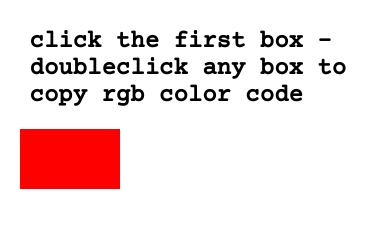
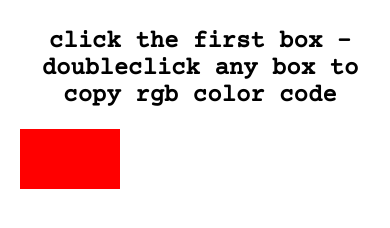
Before and after one commit to Bayo19/newColors, a plain HTML site: page index.html in a window 390 px wide. Shown: the part 78-306 px from the top of the page. Drawn offline with nearby package versions, Linux system fonts and the light colour scheme.

Commit message:
mad it responsive, thanks to reddit comment

```diff
--- a/index.css
+++ b/index.css
@@ -11,8 +11,13 @@
     /* IE10+ */
 }
 
-body {
+.container {
     padding: 5%;
+    position: relative;
+}
+
+h2 {
+    text-align: center;
 }
 
 .box {
@@ -28,8 +33,8 @@ body {
 
 #boxes {
     display: grid;
-    grid-template-columns: repeat(12, 1fr);
-    width: 100%;
+    grid-template-columns: repeat(auto-fit, minmax(100px, 1fr));
+    max-width: 100%;
     column-gap: 20px;
 }
 
--- a/index.html
+++ b/index.html
@@ -6,15 +6,18 @@
     <meta name="viewport" content="width=device-width, initial-scale=1.0">
     <meta http-equiv="X-UA-Compatible" content="ie=edge">
     <link rel="stylesheet" href="index.css">
-    <title>Document</title>
+    <title>boxColorThing</title>
 </head>
 
 <body>
-    <h1>Random Colors</h1>
-    <h2>click the first box</h2>
-    <div id="boxes">
+    <div class="container">
+        <h1>Random Colors</h1>
+        <h2>click the first box</h2>
+        <div id="boxes">
 
+        </div>
     </div>
+
     <script src="index.js"></script>
 </body>
 
--- a/index.js
+++ b/index.js
@@ -1,7 +1,7 @@
 function getRandomColor() {
-    let r = Math.floor(Math.random() * 255) + 1;
-    let g = Math.floor(Math.random() * 255);
-    let b = Math.floor(Math.random() * 255) + 1;
+    let r = Math.floor(Math.random() * 255) + 1
+    let g = Math.floor(Math.random() * 255) + 1
+    let b = Math.floor(Math.random() * 255) + 1
 
     function rand(min, max) {
         return min + Math.random() * (max - min);
```
